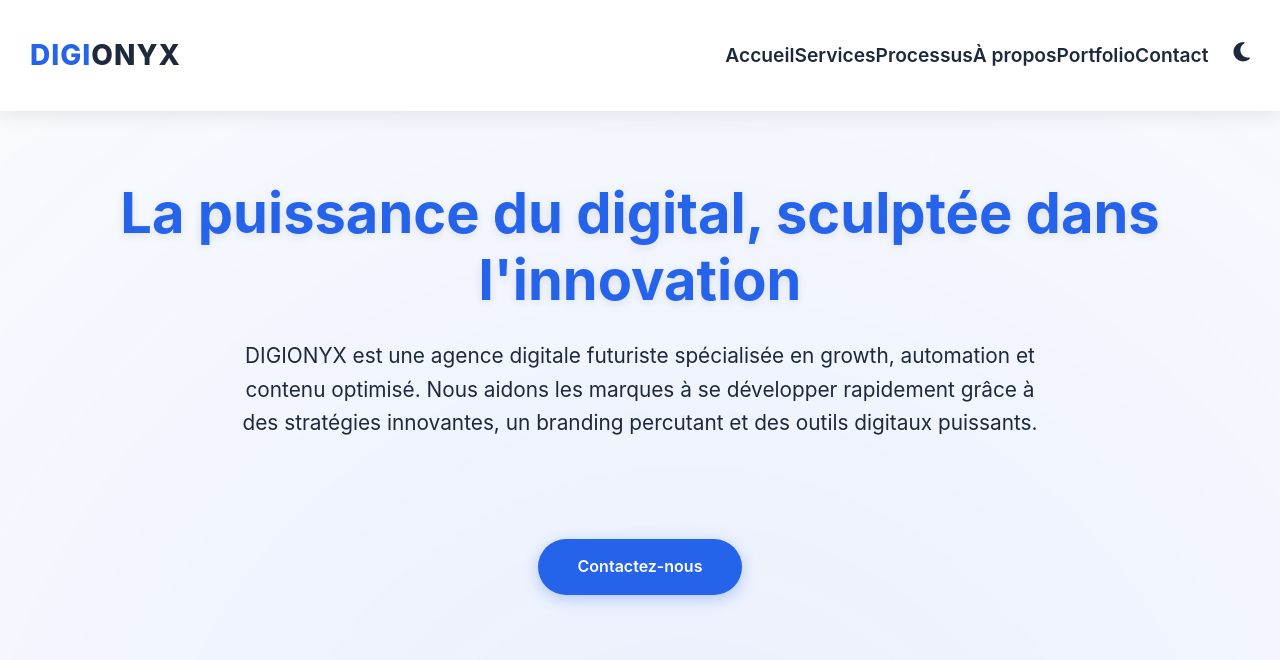
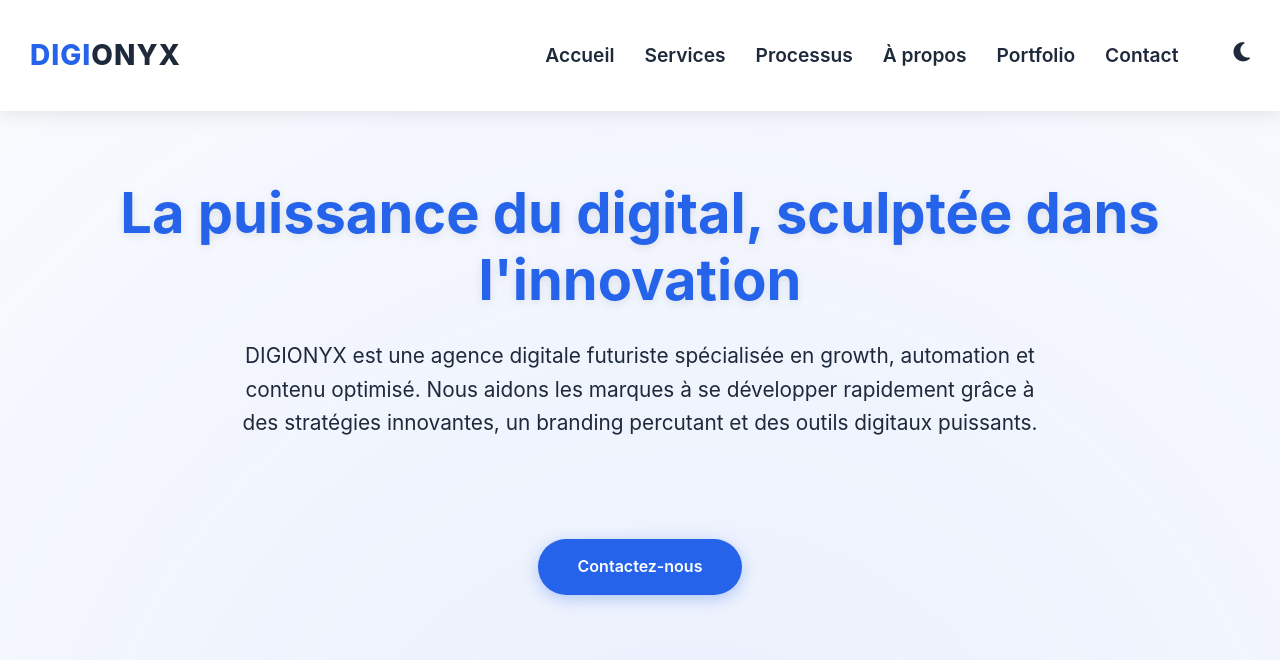
Before and after one commit to Sknyves/digionyx, a plain HTML site: page index.html in a window 1280 px wide. Shown: the top 660 px of the page. Drawn offline with nearby package versions, Linux system fonts and the light colour scheme.

Commit message:
responsivité modifié et icones changé

```diff
--- a/index.html
+++ b/index.html
@@ -114,6 +114,10 @@
         nav {
             max-width: 100%;
             overflow-x: hidden;
+            display: flex;
+            align-items: center;
+            justify-content: space-between;
+            flex-wrap: wrap;
         }
 
 
@@ -154,6 +158,16 @@
         nav ul li a:hover {
             color: var(--primary-color);
         }
+
+        .nav-links {
+            display: flex;
+            list-style: none;
+            flex-wrap: wrap;
+            gap: 30px; /* Espacement entre les éléments */
+            padding: 0;
+            margin: 0;
+        }
+
 
         .mobile-menu-btn i {
             transition: transform 0.3s ease;
@@ -1249,7 +1263,7 @@
             <a href="#" class="logo">DIGI<span>ONYX</span></a>
             <button class="mobile-menu-btn" id="mobileMenuBtn"><i class="fa-solid fa-bars" id="menuIcon" aria-label="Menu"></i></button>
             <nav id="mainNav">
-                <ul>
+                <ul class="nav-links">
                     <li><a href="#home">Accueil</a></li>
                     <li><a href="#services">Services</a></li>
                     <li><a href="#process">Processus</a></li>
```
